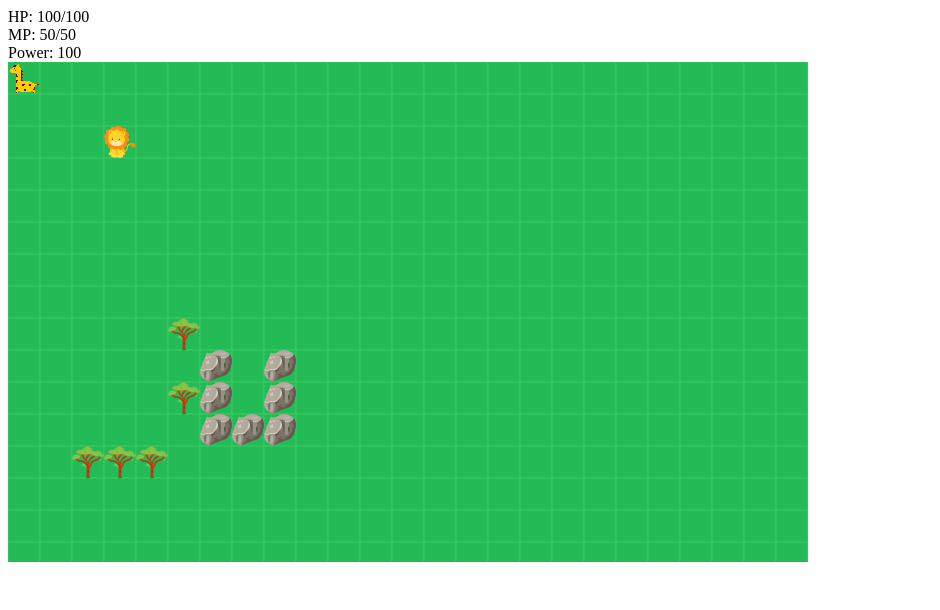
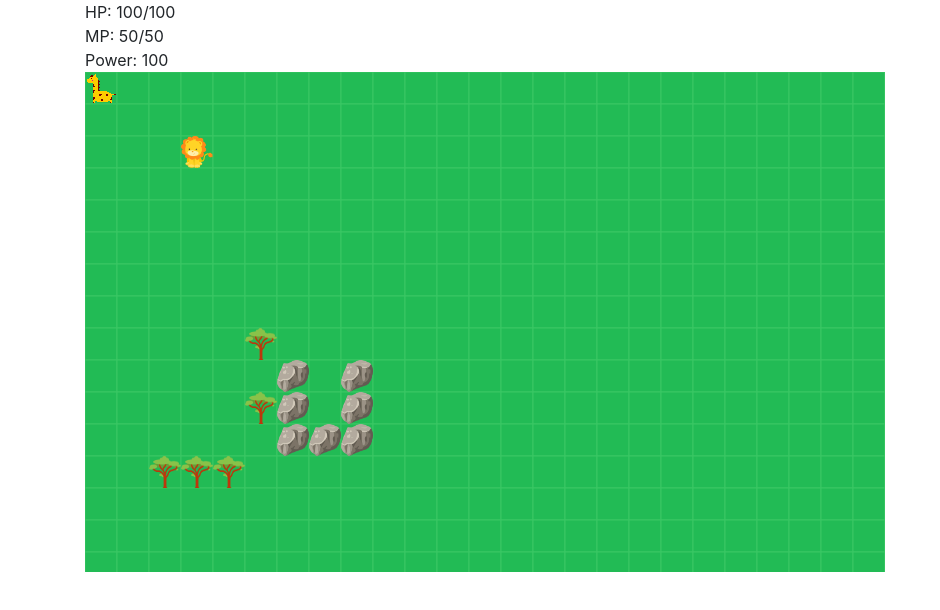
Before and after one commit to pbrn46/quiles, a React (Create React App) app: page / in a window 1280 px wide. Shown: the top 610 px of the page, without its empty margins (0-940 px from the left). Built offline with nearby package versions, Linux system fonts and the light colour scheme.

Commit message:
Bootstrap added

```diff
--- a/package.json
+++ b/package.json
@@ -3,7 +3,10 @@
   "version": "0.1.0",
   "private": true,
   "dependencies": {
+    "bootstrap": "^4.3.1",
+    "jquery": "^3.4.1",
     "node-sass": "^4.12.0",
+    "popper.js": "^1.15.0",
     "react": "^16.8.6",
     "react-dom": "^16.8.6",
     "react-scripts": "3.0.1"
--- a/src/App.js
+++ b/src/App.js
@@ -1,5 +1,9 @@
 import React from 'react'
+import './include/jquery'
+import './include/popper'
+import './include/bootstrap'
 import './App.scss'
+
 import Main from './components/Main';
 import { StoreProvider } from './store'
 
--- a/src/App.scss
+++ b/src/App.scss
@@ -0,0 +1 @@
+@import '~bootstrap/scss/bootstrap.scss';
--- a/src/components/Game/index.js
+++ b/src/components/Game/index.js
@@ -33,18 +33,24 @@ function Game() {
       <img src="/assets/rock.png"
         id="rock" alt="" />
     </div>
-    <div>
+    <div className="row">
+      <div className="col-6">
         <div>HP: {hero.hp}/{hero.hpMax}</div>
         <div>MP: {hero.mp}/{hero.mpMax}</div>
         <div>Power: {hero.power}</div>
+      </div>
+      <div className="col">
         {hero.hp <= 0 && <div>
           <div>
             YOU ARE DEAD.
           </div>
           <div>
-          <button onClick={e => dispatch({type: "RESET_GAME"})}>Restart</button>
+            <button
+              className="btn btn-outline-secondary"
+              onClick={e => dispatch({ type: "RESET_GAME" })}>Restart</button>
           </div>
         </div>}
+      </div>
     </div>
     <canvas width={state.config.canvas.width} height={state.config.canvas.height} ref={canvasRef}></canvas>
   </>
--- a/src/components/Main/index.js
+++ b/src/components/Main/index.js
@@ -2,7 +2,7 @@ import React from 'react'
 import Game from '../Game';
 
 function Main() {
-  return <div className="Main">
+  return <div className="container Main">
     <Game />
   </div>
 }
--- /dev/null
+++ b/src/include/bootstrap.js
@@ -0,0 +1 @@
+import 'bootstrap/dist/js/bootstrap.bundle'
--- /dev/null
+++ b/src/include/jquery.js
@@ -0,0 +1,2 @@
+import $ from 'jquery'
+window.$ = window.jQuery = $
--- /dev/null
+++ b/src/include/popper.js
@@ -0,0 +1,2 @@
+import Popper from 'popper.js'
+window.Popper = Popper
```
Also changed, not shown: 1 other file (tests, documents, lock files or other folders). Lines whose indentation alone changed are shown as unchanged.
